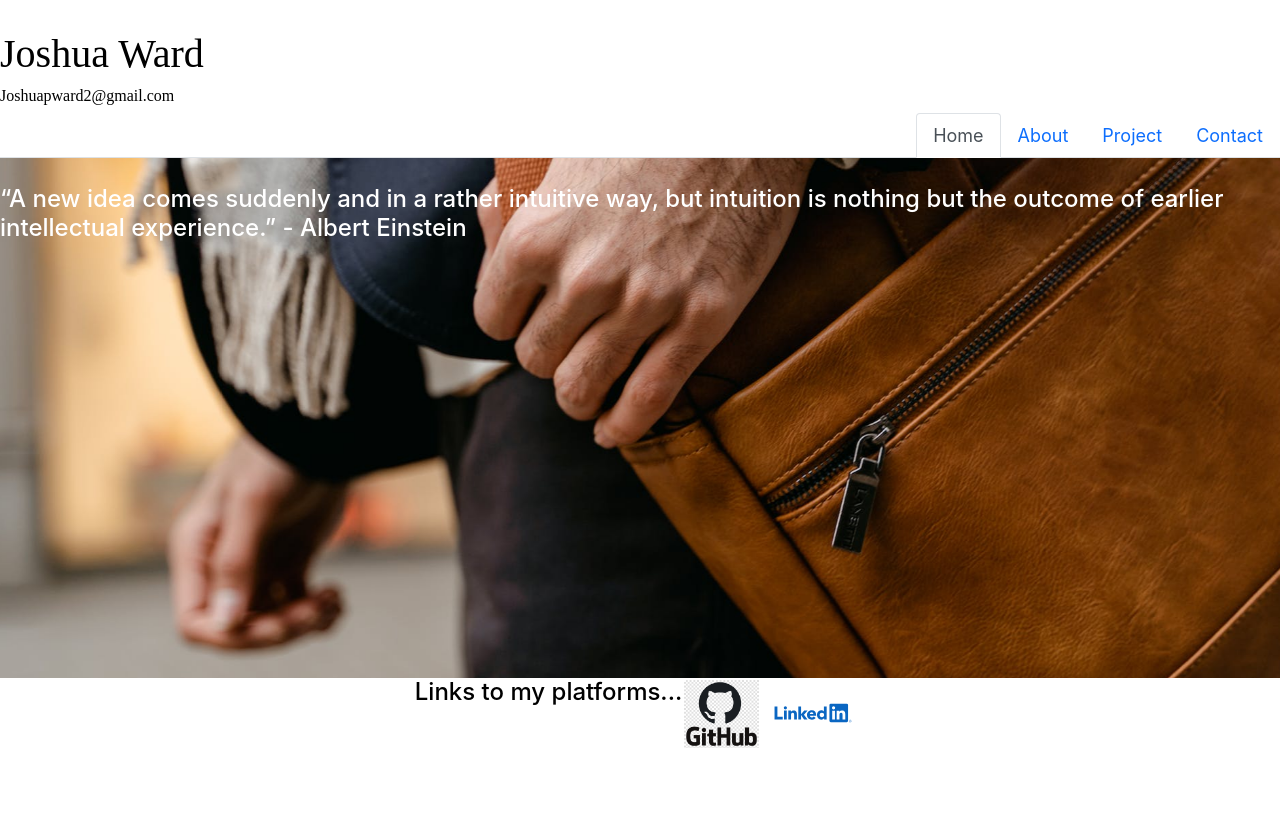
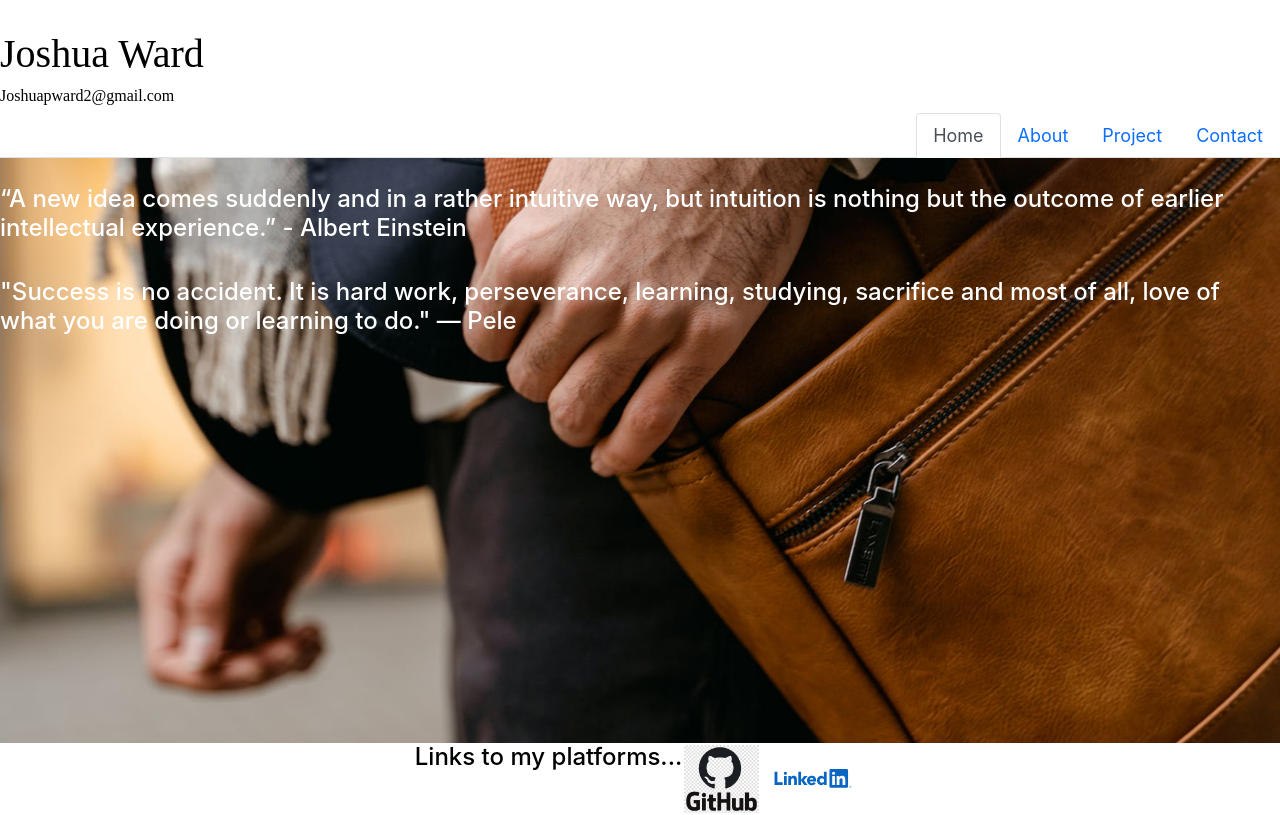
Before and after one commit to joshuapward2/My-Profile-Page, a React (Create React App) app: page / in a window 1280 px wide. Built offline with nearby package versions, Linux system fonts and the light colour scheme.

Commit message:
Added text"

```diff
--- a/src/components/pages/Home.js
+++ b/src/components/pages/Home.js
@@ -17,6 +17,7 @@ export default function Home() {
       <br></br>
       <h4>“A new idea comes suddenly and in a rather intuitive way, but intuition is nothing but the outcome of earlier intellectual experience.” - Albert Einstein</h4>
       <br></br>
+      <h4>"Success is no accident. It is hard work, perseverance, learning, studying, sacrifice and most of all, love of what you are doing or learning to do." — Pele</h4>
 
 
         <div style={{ height: '400px' }} />
```
